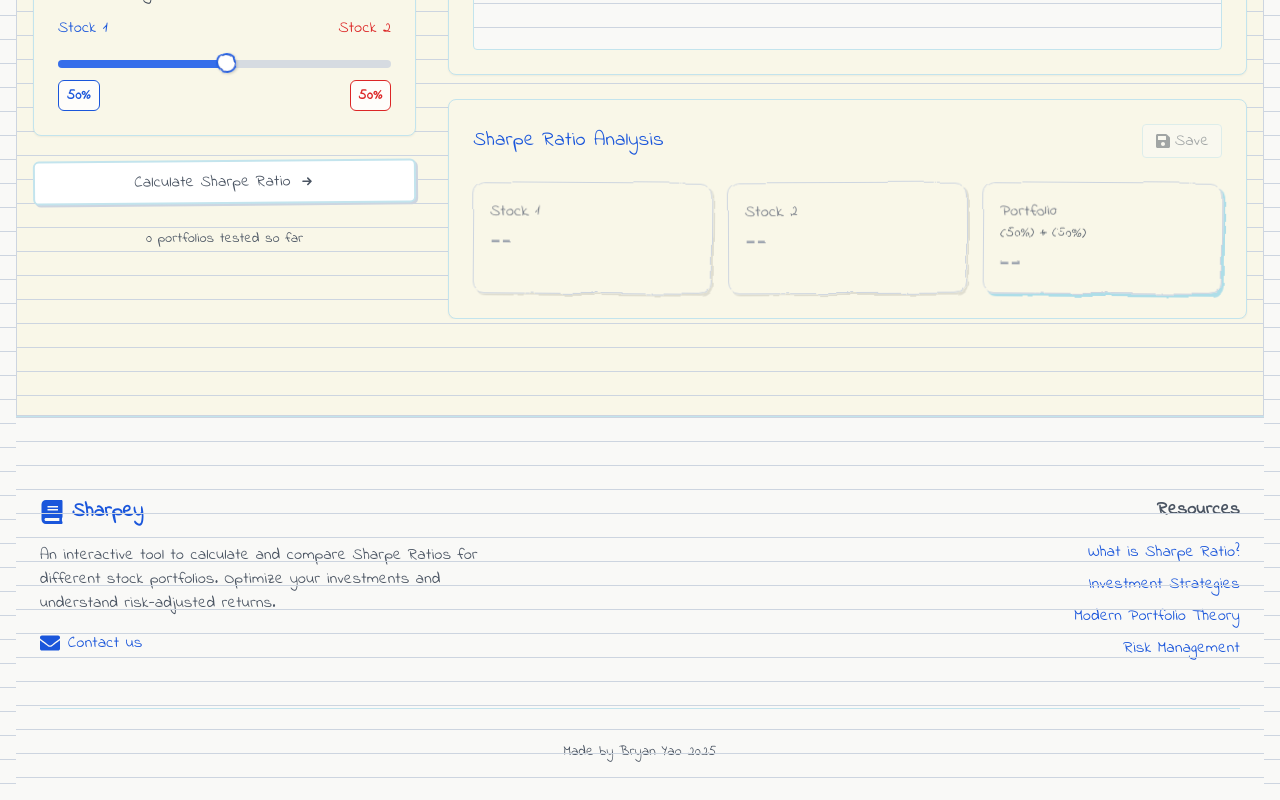
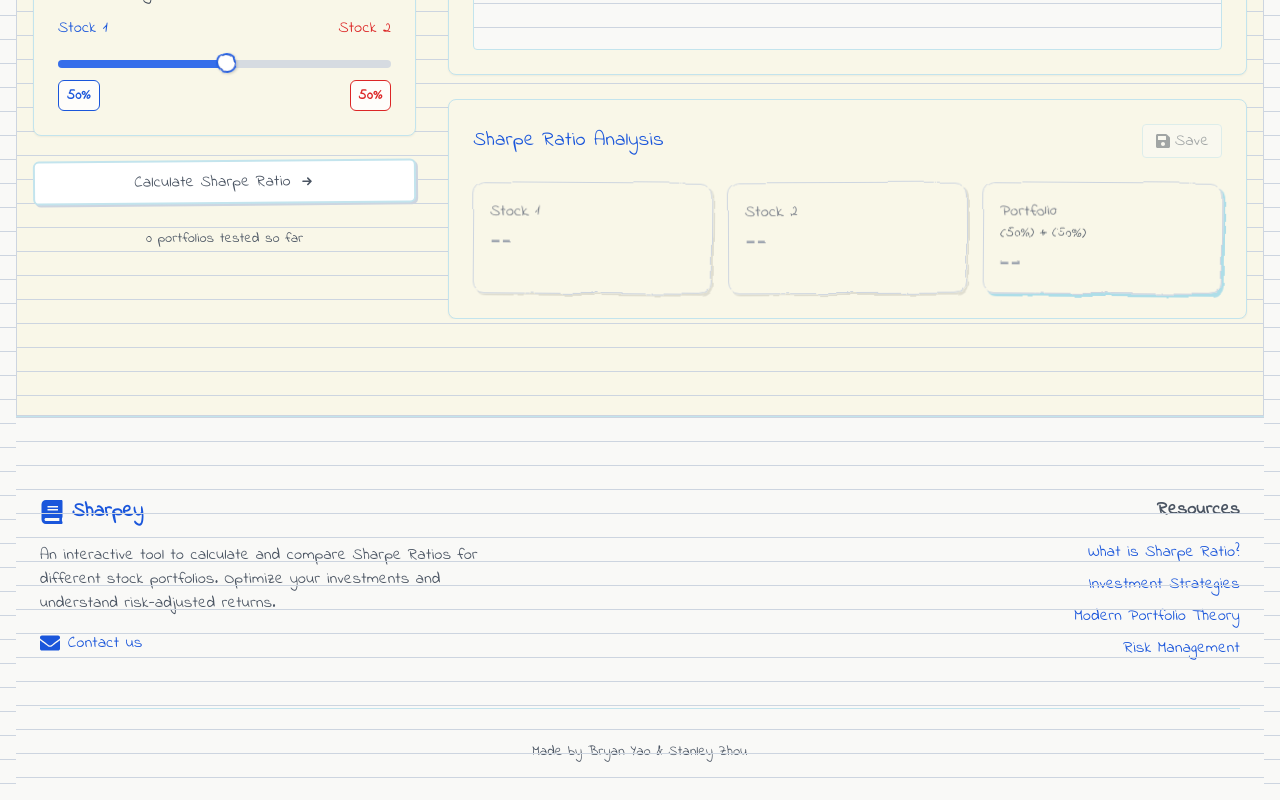
Before and after one commit to PikaChewey/Sharpey, a Next.js app: page / in a window 1280 px wide. Shown: the part 1473-2273 px from the top of the page. Built offline with nearby package versions, Linux system fonts and the light colour scheme.

Commit message:
Update Footer.tsx

```diff
--- a/src/components/Footer.tsx
+++ b/src/components/Footer.tsx
@@ -72,7 +72,7 @@ export default function Footer() {
 
         <div className="mt-12 pt-8 border-t border-notebook-line dark:border-notebook-dark-line flex justify-center items-center">
           <div className="text-notebook-gray dark:text-gray-100 text-sm font-handwritten">
-            Made by Bryan Yao {currentYear}
+            Made by Bryan Yao & Stanley Zhou
           </div>
         </div>
       </div>
```
